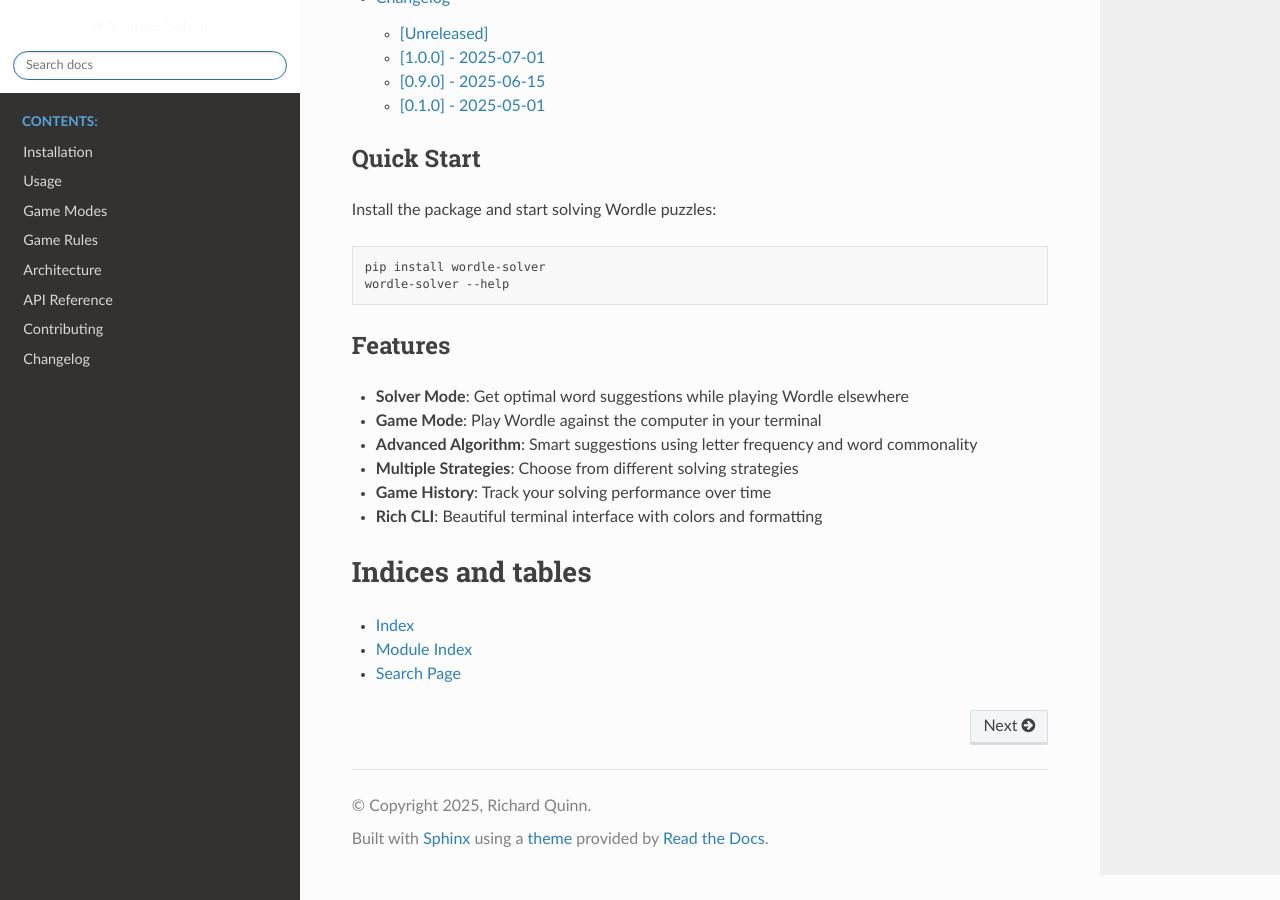
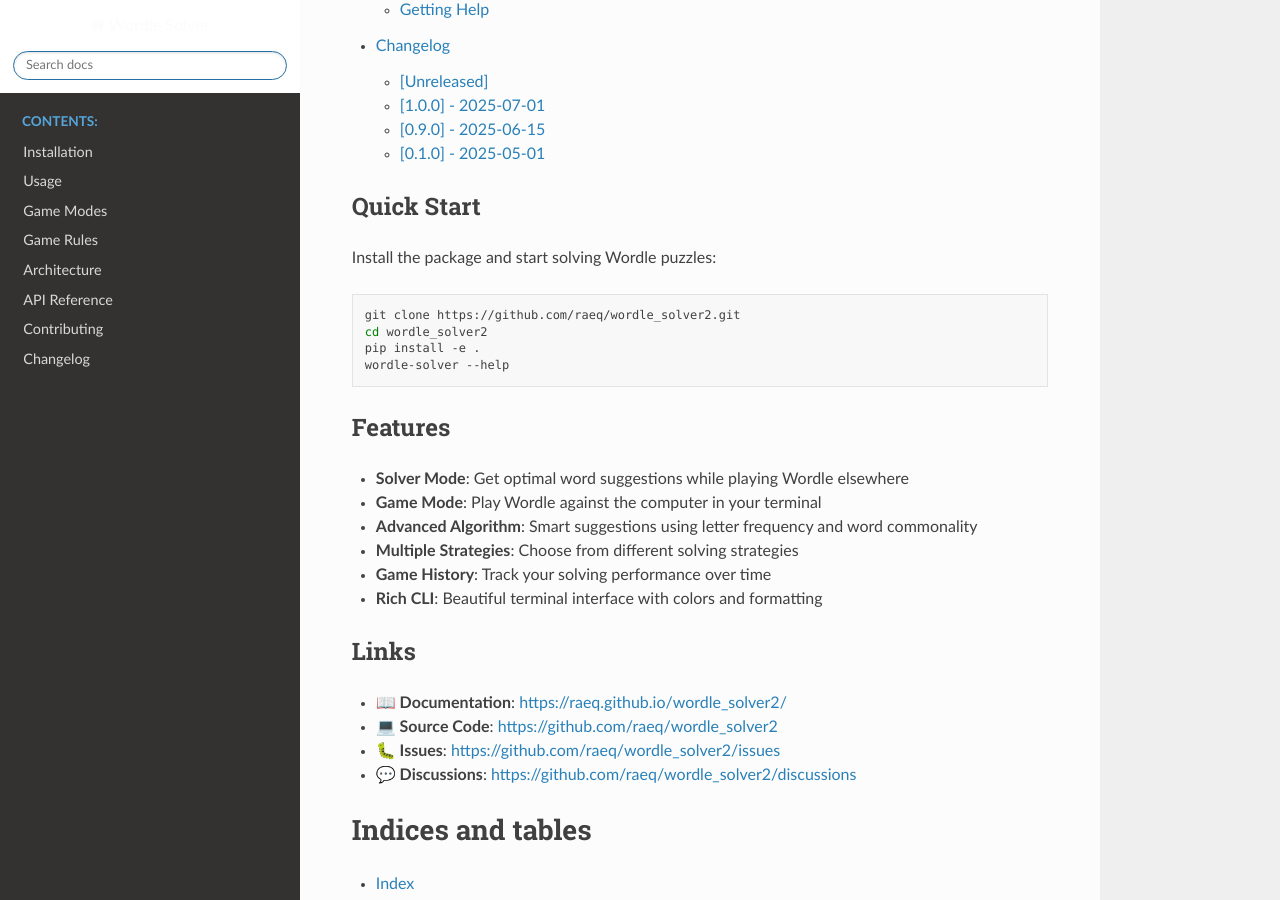
Before and after one commit to raeq/wordle_solver2, a Sphinx documentation site: the page built from docs/index.rst, in a window 1280 px wide and 900 px high, scrolled down 1758 px. Built offline with Sphinx 7.4.7 and the Read the Docs theme 3.1.0, drawn with Linux system fonts in a browser that asks for light colours; some of the changed text lies outside the part shown.

Commit message:
Update documentation with new repository URLs and links
Replace outdated repository URLs and add relevant links for source code, issues, discussions, and documentation. Improve clarity in installation and contribution guides.

```diff
--- a/docs/index.rst
+++ b/docs/index.rst
@@ -2,6 +2,8 @@ Wordle Solver Documentation
 ============================
 
 A modular Python application for solving `Wordle <https://www.nytimes.com/games/wordle/index.html>`_ puzzles and playing Wordle-style games directly in your terminal.
+
+**🔗 Source Code**: `GitHub Repository <https://github.com/raeq/wordle_solver2>`_
 
 .. toctree::
    :maxdepth: 2
@@ -23,7 +25,9 @@ Install the package and start solving Wordle puzzles:
 
 .. code-block:: bash
 
-   pip install wordle-solver
+   git clone https://github.com/raeq/wordle_solver2.git
+   cd wordle_solver2
+   pip install -e .
    wordle-solver --help
 
 Features
@@ -36,6 +40,14 @@ Features
 * **Game History**: Track your solving performance over time
 * **Rich CLI**: Beautiful terminal interface with colors and formatting
 
+Links
+-----
+
+* **📖 Documentation**: https://raeq.github.io/wordle_solver2/
+* **💻 Source Code**: https://github.com/raeq/wordle_solver2
+* **🐛 Issues**: https://github.com/raeq/wordle_solver2/issues
+* **💬 Discussions**: https://github.com/raeq/wordle_solver2/discussions
+
 Indices and tables
 ==================
 
--- a/docs/installation.rst
+++ b/docs/installation.rst
@@ -23,8 +23,8 @@ If you want to contribute to the project or run the latest development version:
 
    .. code-block:: bash
 
-      git clone https://github.com/yourusername/second_wordle_solver.git
-      cd second_wordle_solver
+      git clone https://github.com/raeq/wordle_solver2.git
+      cd wordle_solver2
 
 2. Create a virtual environment:
 
```
Also changed, not shown: docs/contributing.rst (+5 -3 lines).
